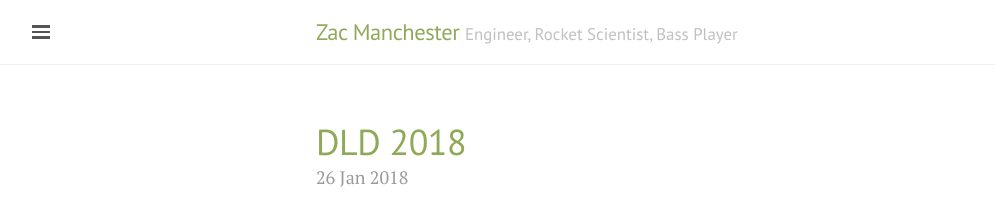
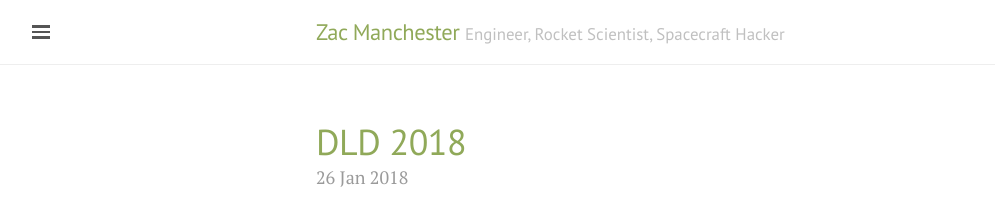
Before and after one commit to zacmanchester/zacmanchester.github.io, a Jekyll site: the page built from index.html, in a window 1280 px wide and 900 px high. Shown: the top 213 px of the window, without its empty margins (0-995 px from the left). Built offline with Jekyll 4.4.1, drawn with Linux system fonts in a browser that asks for light colours; the list of posts is cut into pages by our own code.

Commit message:
Updated subtitle

```diff
--- a/_config.yml
+++ b/_config.yml
@@ -6,7 +6,7 @@ permalink:           pretty
 
 # Setup
 title:               Zac Manchester
-tagline:             'Engineer, Rocket Scientist, Bass Player'
+tagline:             'Engineer, Rocket Scientist, Spacecraft Hacker'
 description:         'Zac''s Homepage'
 url:                 http://zacmanchester.com
 baseurl:             'http://zacmanchester.github.io'
```
